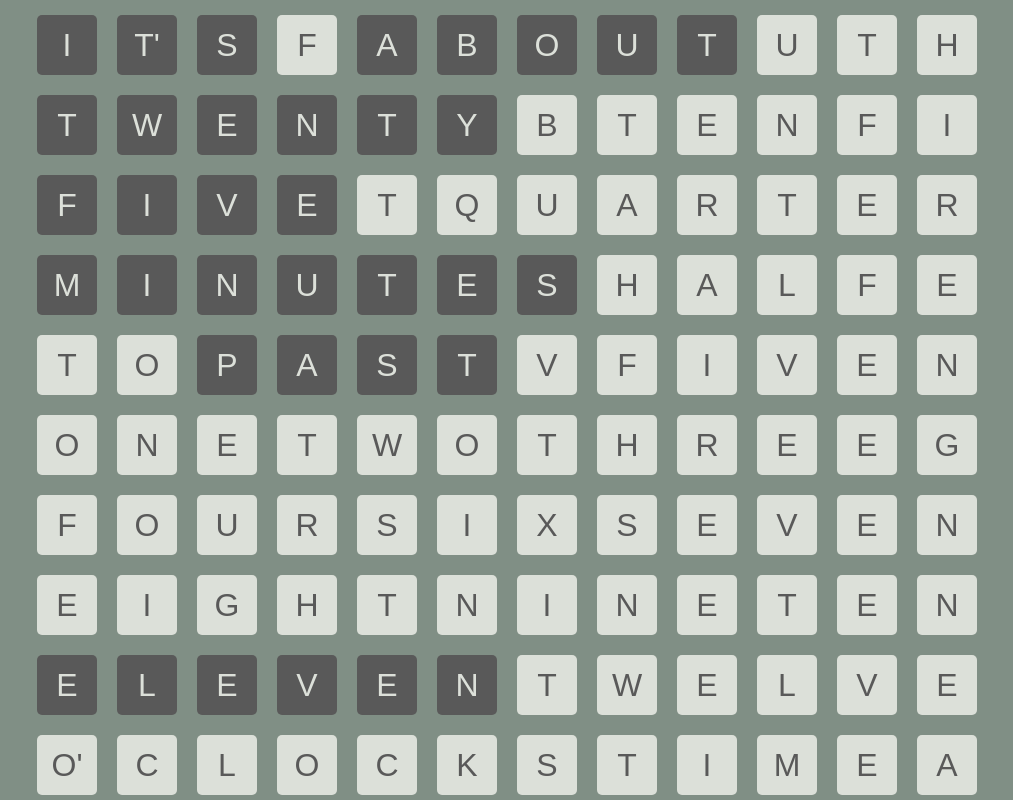
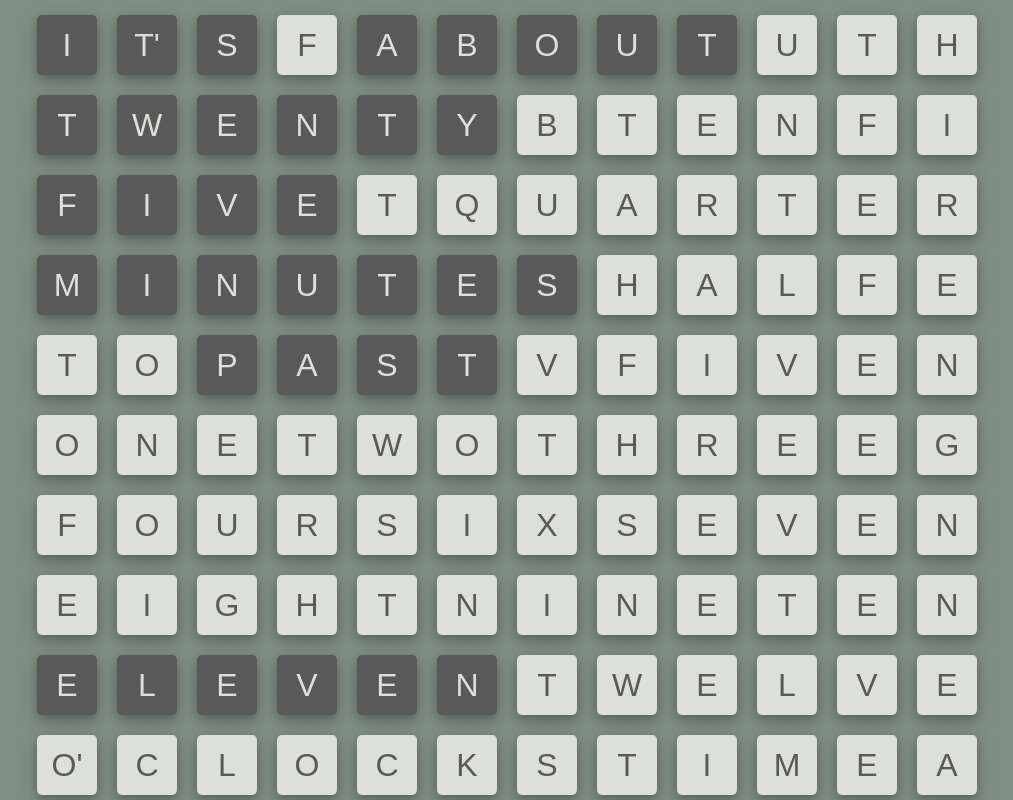
Before and after one commit to dayokesola/clock, a plain HTML site: page index.htm in a window 1280 px wide. Shown: the top 800 px of the page, without its empty margins (133-1146 px from the left). Drawn offline with Linux system fonts and the light colour scheme.

Commit message:
added box-shadow

```diff
--- a/style.css
+++ b/style.css
@@ -18,6 +18,9 @@ body {
   text-align: center;
   line-height: 30px;
   border-radius: 5px;
+  width: 250px;
+  box-shadow: 0 4px 8px 0 rgba(0, 0, 0, 0.2), 0 6px 20px 0 rgba(0, 0, 0, 0.19);
+  text-align: center;
 }
 
 @media (max-width: 575.98px) {
```
